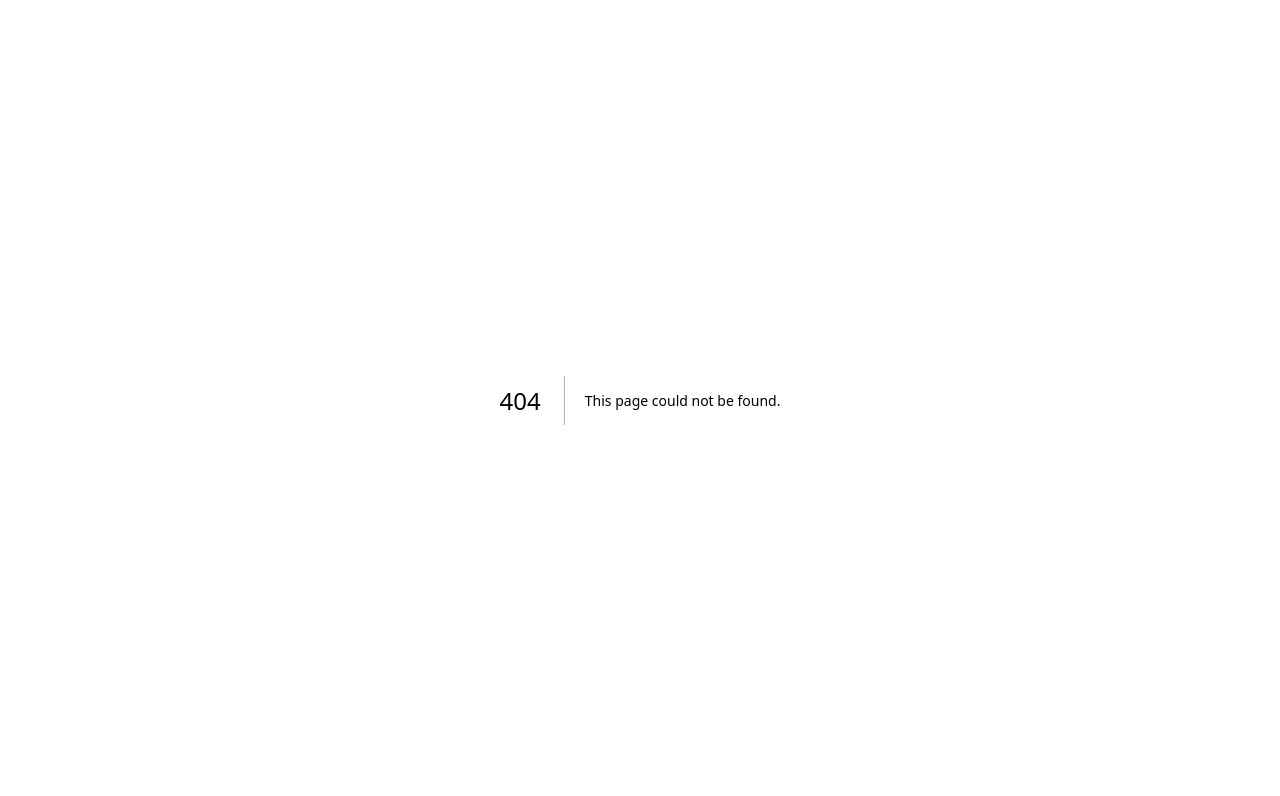
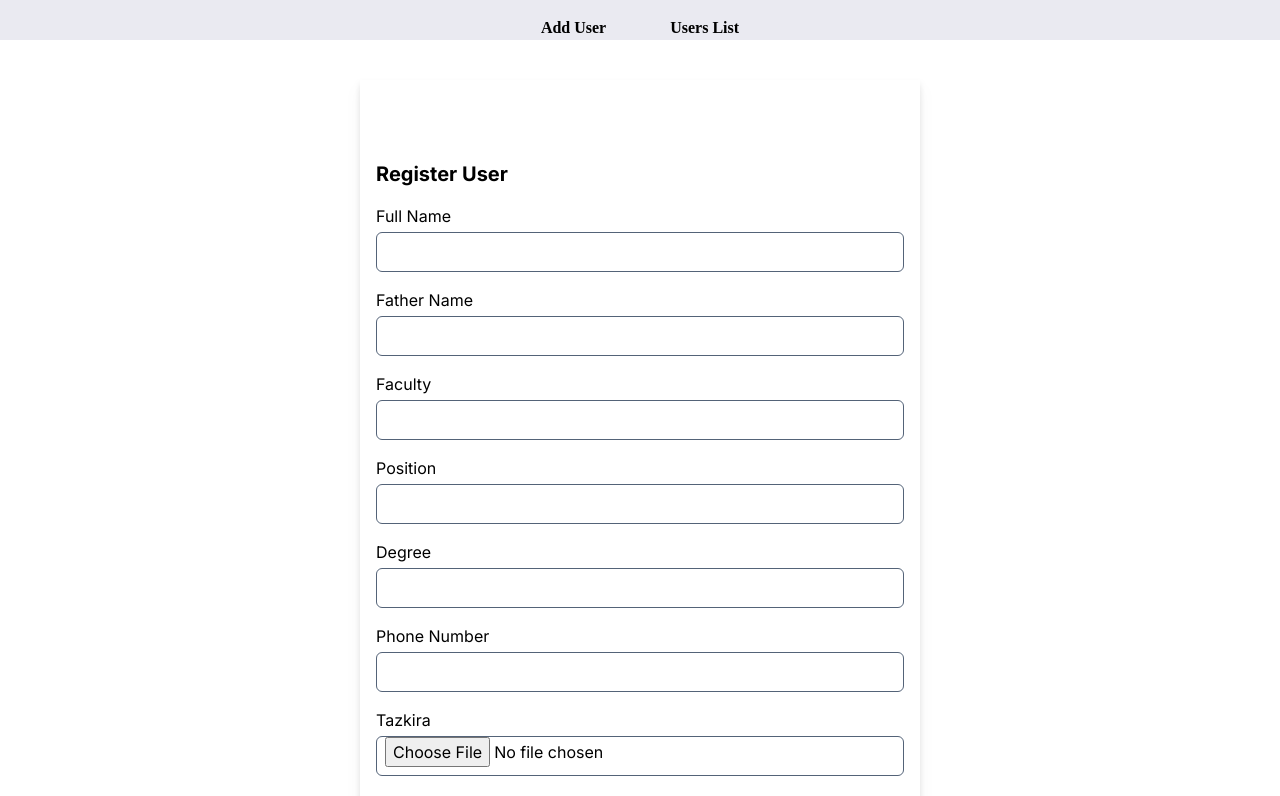
Before and after one commit to Mehdi-UX-Dev/Murasilat_v2.0, a Next.js app: page /1/admin in a window 1280 px wide. Before the commit this address had no page. Shown: the top 796 px of the page. Built offline with nearby package versions, Linux system fonts and the light colour scheme.

Commit message:
added the user control group for admin (add user and list user page)

```diff
--- /dev/null
+++ b/app/[locale]/admin/page.tsx
@@ -0,0 +1,90 @@
+"use client";
+import { Button } from "@/components/UI_Molecules/Button";
+import { InputField } from "@/components/UI_Molecules/Input";
+import { cx } from "class-variance-authority";
+import Link from "next/link";
+import { usePathname } from "next/navigation";
+import React from "react";
+
+//? admin cannot be accessed from outside the locale directory find the reason
+
+function Administrator() {
+  const path = usePathname();
+
+  return (
+    <>
+      <div className="flex justify-center font-bold font-rounded space-x-16 bg-primary-200 pt-4  ">
+        <Link
+          href={"/admin"}
+          className={cx({
+            "border-b-4 border-black ": path == "/admin",
+          })}
+        >
+          Add User
+        </Link>
+        <Link
+          href={"/admin/users"}
+          className={cx({
+            "border-b-4 border-black ": path == "/admin/users",
+          })}
+        >
+          Users List
+        </Link>
+      </div>
+      <div className="my-10">
+        <div className="drop-shadow-lg bg-white w-[560px]  mx-auto  px-4 py-20">
+          <h1 className="text-xl font-bold mb-4">Register User</h1>
+          <form className="space-y-4">
+            <InputField
+              label="Full Name"
+              name="name"
+              fullWidth
+              inputType="text"
+            />
+            <InputField
+              label="Father Name"
+              name="fname"
+              fullWidth
+              inputType="text"
+            />
+            <InputField
+              label="Faculty"
+              name="faculty"
+              fullWidth
+              inputType="text"
+            />
+            <InputField
+              label="Position"
+              name="position"
+              fullWidth
+              inputType="text"
+            />
+            <InputField
+              label="Degree"
+              name="degree"
+              fullWidth
+              inputType="text"
+            />
+            <InputField
+              label="Phone Number"
+              name="phone"
+              fullWidth
+              inputType="number"
+            />
+            <InputField
+              label="Tazkira"
+              name="tazkira"
+              fullWidth
+              inputType="file"
+            />
+            {/* //?how to make this a circle which would on click open this  */}
+            <InputField label="Photo" name="photo" fullWidth inputType="file" />
+            <Button label="Submit" intent="primary" fullWidth />
+          </form>
+        </div>
+      </div>
+    </>
+  );
+}
+
+export default Administrator;
--- /dev/null
+++ b/app/[locale]/admin/users/[id]/page.tsx
@@ -0,0 +1,7 @@
+import React from "react";
+
+function UserProfile({ params: { id } }: { params: { id: number } }) {
+  return <div>{id}</div>;
+}
+
+export default UserProfile;
--- /dev/null
+++ b/app/[locale]/admin/users/page.tsx
@@ -0,0 +1,36 @@
+"use client";
+import List from "@/components/UI_Organisms/user/userList";
+import React from "react";
+import { usePathname } from "next/navigation";
+import { cx } from "class-variance-authority";
+import Link from "next/link";
+
+function UsersList() {
+  const path = usePathname();
+
+  return (
+    <div>
+      <div className="flex justify-center font-bold font-rounded space-x-16 bg-primary-200 pt-4  ">
+        <Link
+          href={"/admin"}
+          className={cx({
+            "border-b-2 border-black ": path == "/admin",
+          })}
+        >
+          Add User
+        </Link>
+        <Link
+          href={"/admin/users"}
+          className={cx({
+            "border-b-2 border-black ": path == "/admin/users",
+          })}
+        >
+          Users List
+        </Link>
+      </div>
+      <List />
+    </div>
+  );
+}
+
+export default UsersList;
--- /dev/null
+++ b/components/UI_Organisms/user/userInfo.tsx
@@ -0,0 +1,28 @@
+import Image from "next/image";
+import React from "react";
+import photo from "../../../public/images/photo.jpg";
+
+function UserInfo() {
+  return (
+    <div className=" space-x-8 max-w-3xl mx-auto bg-white drop-shadow-lg py-8 px-16">
+      <div className="border-r border-black ">
+        <Image src={photo} alt="person " className="w-32 h-32 rounded-full object-cover" />
+      </div>
+
+      <div className="flex flex-col border-r borderlack pr-4">
+
+        <input type="text" className="border" value={'ahmad'} />
+        <input type="text" className="border" value={'ajamal'} />
+        <input type="text" className="border" value={'ahmdai'} />
+      </div>
+
+      <div className="flex flex-col">
+        <input type="text" className="border" value={'adhmad'} />
+        <input type="text" className="border"  value={'hidh'}/>
+        <input type="text" className="border" value={'dhidi'} />
+      </div>
+    </div>
+  );
+}
+
+export default UserInfo;
--- /dev/null
+++ b/components/UI_Organisms/user/userList.tsx
@@ -0,0 +1,35 @@
+import React from "react";
+
+function List() {
+
+  return (
+    <table className="table-auto w-full max-w-4xl mx-auto mt-10 border ">
+      <thead className="bg-primary-300">
+        <tr>
+          <th>Full Name</th>
+          <th>Faculty</th>
+          <th>role</th>
+        </tr>
+      </thead>
+      <tbody className="text-center ">
+        <tr>
+          <td>Mohammad Mehdi Wahid</td>
+          <td>Computer Science</td>
+          <td>Assistant Professor</td>
+        </tr>
+        <tr className="even:bg-primary-200">
+          <td>Mohammad Mehdi Wahid</td>
+          <td>Computer Science</td>
+          <td>Assistant Professor</td>
+        </tr>
+        <tr>
+          <td>Mohammad Mehdi Wahid</td>
+          <td>Computer Science</td>
+          <td>Assistant Professor</td>
+        </tr>
+      </tbody>
+    </table>
+  );
+}
+
+export default List;
--- a/middleware.ts
+++ b/middleware.ts
@@ -50,7 +50,7 @@ export function middleware(request: NextRequest) {
     localeByHost[geRequestHost(request) ?? ""] ?? i18n.defaultLocale;
 
   // @todo Remove when catch-all ‘not found’ pages are implemented
-  const existingPathnamePatterns = [/^\/$/, /^\/dashboard$/, /^\/docs$/, /^\/create$/  ];
+const existingPathnamePatterns = [/^\/$/, /^\/dashboard$/, /^\/docs$/, /^\/create$/, /^\/admin$/, /^\/admin\/users$/ , /^\/admin\/users\/(\d+)$/   ];
   if (
     !existingPathnamePatterns.some((pathnamePattern) =>
       pathnamePattern.test(newUrl.pathname)
```
Also changed, not shown: 1 other file (tests, documents, lock files or other folders).
